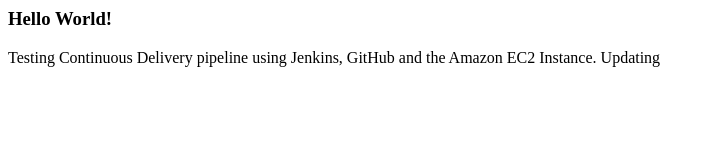
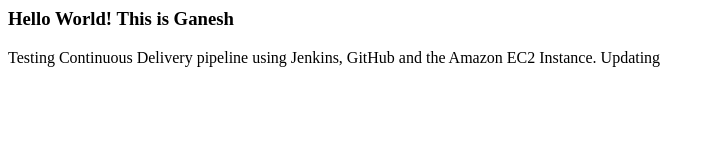
Before and after one commit to erganeshsharma/aws-jenkins, a plain HTML site: page index.html in a window 1280 px wide. Shown: the whole page, without its empty margins (0-715 px from the left). Drawn offline with Linux system fonts and the light colour scheme.

Commit message:
Update index.html
some editing

```diff
--- a/index.html
+++ b/index.html
@@ -3,7 +3,7 @@
 <title>AWS-Jenkins-testing</title>
 </head>
 <body>
-<H3> Hello World! </H3>
+<H3> Hello World! This is Ganesh</H3>
 <p>Testing Continuous Delivery pipeline using Jenkins, GitHub and the Amazon EC2 Instance. Updating</p>
 </body>
 </html>
```
